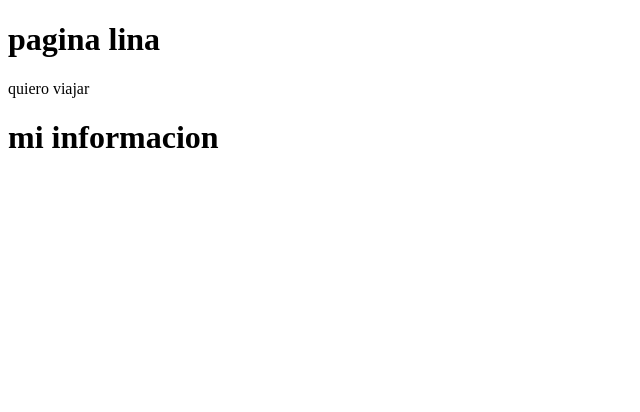
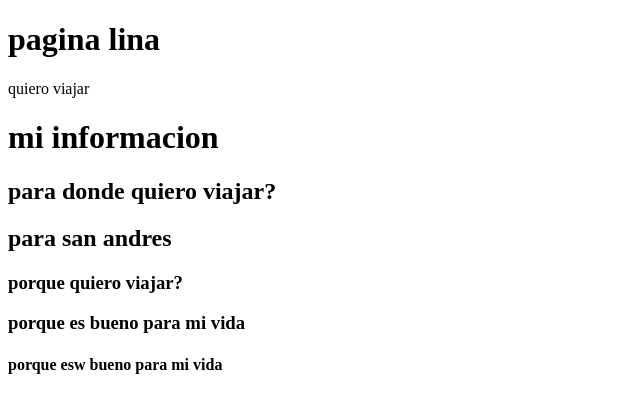
Before and after one commit to liceth20/web-personal-2, a plain HTML site: page index.html in a window 1280 px wide. Shown: the whole page, without its empty margins (0-640 px from the left). Drawn offline with Linux system fonts and the light colour scheme.

Commit message:
añadi h2 h3 y h4

```diff
--- a/index.html
+++ b/index.html
@@ -9,6 +9,11 @@
     <h1>pagina lina</h1>
     <header>quiero viajar</header>
     <h1>mi informacion</h1>
+    <h2>para donde quiero viajar?</h2>
+    <h2>para san andres</h2>
+    <h3>porque quiero viajar?</h3>
+    <h3>porque es bueno para mi vida</h3>
+    <h4>porque esw bueno para mi vida</h4>
 
 </body>
 </html>
```
